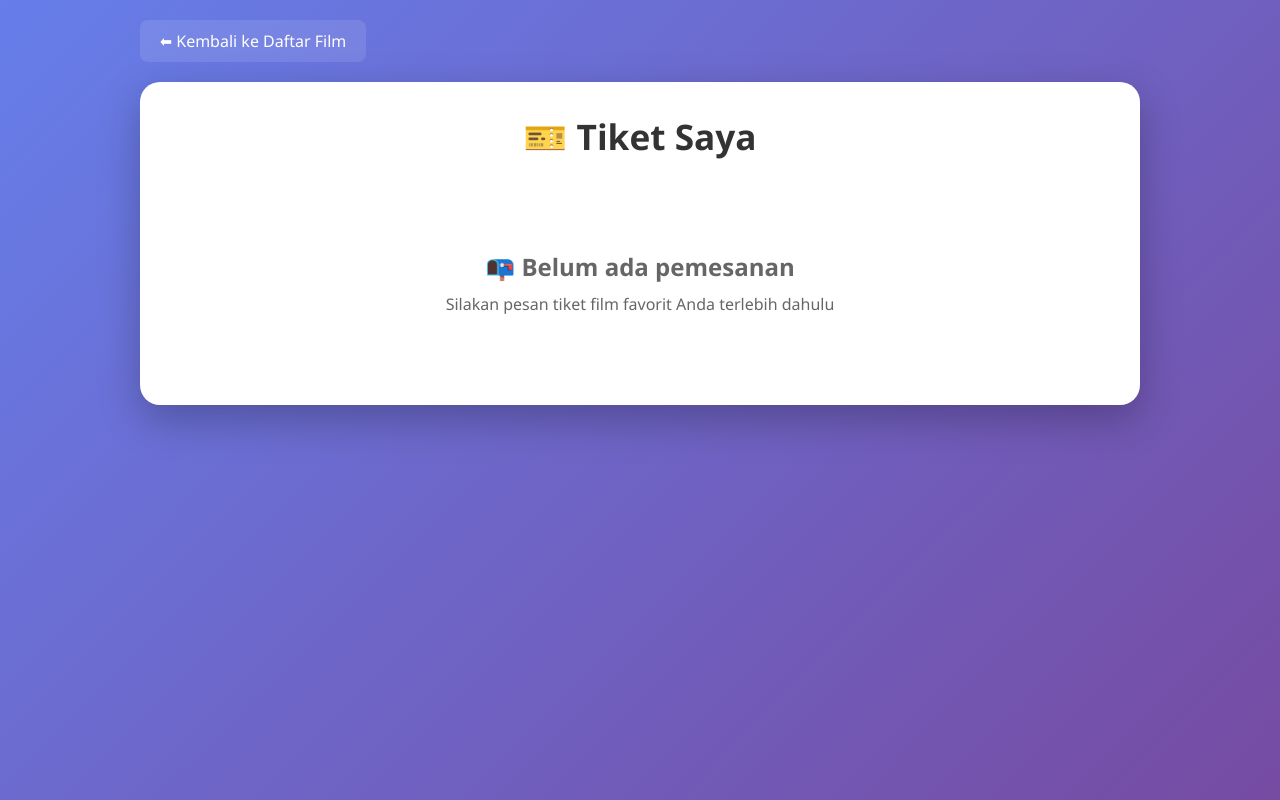
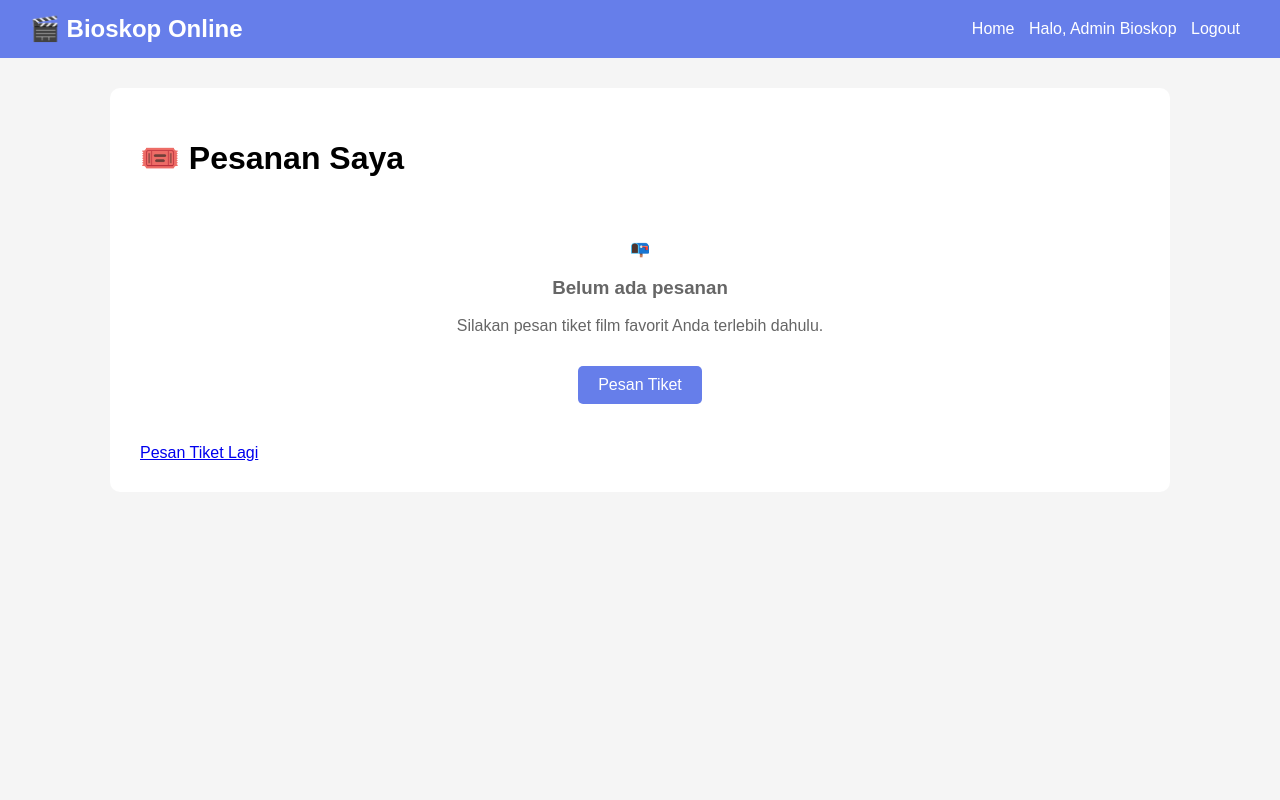
Before and after one commit to ItsShika24/PL-Boss, a PHP site: page /my_booking.php in a window 1280 px wide. Run offline with PHP 8.4, Linux system fonts and the light colour scheme; a user stored in the database is signed in; data comes from the database, SQL or seed files in the repository.

Commit message:
Update my_booking.php

```diff
--- a/UTS/user/my_booking.php
+++ b/UTS/user/my_booking.php
@@ -1,270 +1,214 @@
 <?php
-// Start session hanya jika belum ada
-if (session_status() === PHP_SESSION_NONE) {
 session_start();
+require_once '../config.php';
+
+if (!isset($_SESSION['user_id'])) {
+    header('Location: login.php');
+    exit;
 }
 
-// Buat koneksi database manual untuk user
-$host = "localhost";
-$user = "root";
-$pass = "";
-$dbname = "bioskop_online";
+// Ambil data booking user saja
+$sql = "SELECT b.*, f.nama AS nama_film, s.nama_studio, jt.tanggal_tayang, jt.jam_tayang, k.kode_kursi
+        FROM booking b
+        JOIN jadwal_tayang jt ON b.id_jadwal = jt.id_jadwal
+        JOIN film f ON jt.id_film = f.id_film
+        JOIN studio s ON jt.id_studio = s.id_studio
+        JOIN kursi k ON b.id_kursi = k.id_kursi
+        WHERE b.id_user = ?
+        ORDER BY b.id_booking DESC";
 
-$user_conn = mysqli_connect($host, $user, $pass, $dbname);
-
-// Check connection
-if (!$user_conn) {
-    die("Koneksi database gagal: " . mysqli_connect_error());
-}
-
-if (!isset($_SESSION['user_id'])) {
-    header("Location: login.php");
-    exit();
-}
-
-// Ambil data booking user
-$bookings = [];
-$sql = "SELECT b.*, f.nama as nama_film, f.harga, j.tanggal_tayang, j.jam_tayang, s.nama_studio
-        FROM booking b
-        JOIN jadwal_tayang j ON b.id_jadwal = j.id_jadwal
-        JOIN film f ON j.id_film = f.id_film
-        JOIN studio s ON j.id_studio = s.id_studio
-        WHERE b.id_user = {$_SESSION['user_id']}
-        ORDER BY b.tanggal_pesan DESC";
-$result = mysqli_query($user_conn, $sql);
-if ($result && mysqli_num_rows($result) > 0) {
-    while ($row = mysqli_fetch_assoc($result)) {
-        $bookings[] = $row;
-    }
-}
+$stmt = $pdo->prepare($sql);
+$stmt->execute([$_SESSION['user_id']]);
+$bookings = $stmt->fetchAll(PDO::FETCH_ASSOC);
 ?>
-
 
 <!DOCTYPE html>
 <html lang="id">
+
 <head>
     <meta charset="UTF-8">
-    <meta name="viewport" content="width=device-width, initial-scale=1.0">
-    <title>Tiket Saya - Bioskop Online</title>
+    <title>Pesanan Saya</title>
     <style>
-        * {
+        body {
+            font-family: Arial;
             margin: 0;
-            padding: 0;
-            box-sizing: border-box;
+            background: #f5f5f5;
         }
 
-        body {
-            font-family: 'Segoe UI', Tahoma, Geneva, Verdana, sans-serif;
-            background: linear-gradient(135deg, #667eea 0%, #764ba2 100%);
-            min-height: 100vh;
-            padding: 20px;
+        .navbar {
+            background: #667eea;
+            color: white;
+            padding: 15px 30px;
+            display: flex;
+            justify-content: space-between;
+            align-items: center;
+        }
+
+        .navbar h2 {
+            margin: 0;
+        }
+
+        .nav-links a {
+            color: white;
+            text-decoration: none;
+            margin: 0 10px;
         }
 
         .container {
             max-width: 1000px;
-            margin: 0 auto;
+            margin: 30px auto;
+            background: white;
+            padding: 30px;
+            border-radius: 10px;
         }
 
-        .back-btn {
-            display: inline-flex;
-            align-items: center;
-            gap: 8px;
-            color: white;
-            text-decoration: none;
-            margin-bottom: 20px;
-            padding: 10px 20px;
-            background: rgba(255, 255, 255, 0.1);
-            border-radius: 8px;
-            transition: all 0.3s;
+        .success {
+            background: #e8f5e8;
+            color: #2e7d32;
+            padding: 10px;
+            border-radius: 5px;
+            margin-bottom: 15px;
         }
 
-        .back-btn:hover {
-            background: rgba(255, 255, 255, 0.2);
-            transform: translateX(-5px);
-        }
-
-        .bookings-card {
-            background: white;
-            border-radius: 20px;
-            padding: 30px;
-            box-shadow: 0 15px 40px rgba(0, 0, 0, 0.25);
-            animation: slideUp 0.6s ease-out;
-        }
-
-        @keyframes slideUp {
-            from {
-                opacity: 0;
-                transform: translateY(30px);
-            }
-            to {
-                opacity: 1;
-                transform: translateY(0);
-            }
-        }
-
-        .page-title {
-            color: #333;
-            margin-bottom: 30px;
-            text-align: center;
-            font-size: 2.2em;
-        }
-
-        .booking-item {
-            background: #f8f9fa;
-            border-radius: 15px;
-            padding: 25px;
+        .booking-card {
+            border: 1px solid #ddd;
+            border-radius: 10px;
+            padding: 20px;
             margin-bottom: 20px;
-            border-left: 5px solid #667eea;
-            transition: all 0.3s;
-        }
-
-        .booking-item:hover {
-            transform: translateY(-5px);
-            box-shadow: 0 5px 20px rgba(0, 0, 0, 0.1);
+            background: #f9f9f9;
         }
 
         .booking-header {
             display: flex;
-            justify-content: between;
+            justify-content: space-between;
+            /* PERBAIKI: ganti 'between' jadi 'space-between' */
             align-items: center;
             margin-bottom: 15px;
         }
 
-        .movie-title {
-            font-size: 1.4em;
-            color: #333;
+        .booking-id {
             font-weight: bold;
+            color: #667eea;
+            font-size: 18px;
         }
 
-        .booking-id {
-            background: #667eea;
-            color: white;
-            padding: 5px 12px;
-            border-radius: 20px;
-            font-size: 0.9em;
+        .booking-date {
+            color: #666;
         }
 
         .booking-details {
             display: grid;
             grid-template-columns: repeat(auto-fit, minmax(200px, 1fr));
             gap: 15px;
-            margin-bottom: 15px;
         }
 
         .detail-item {
-            display: flex;
-            flex-direction: column;
+            margin-bottom: 8px;
         }
 
         .detail-label {
-            font-size: 0.9em;
-            color: #666;
-            margin-bottom: 5px;
+            font-weight: bold;
+            color: #333;
         }
 
         .detail-value {
-            font-weight: 600;
-            color: #333;
-        }
-
-        .booking-footer {
-            display: flex;
-            justify-content: space-between;
-            align-items: center;
-            padding-top: 15px;
-            border-top: 1px solid #ddd;
-        }
-
-        .total-price {
-            font-size: 1.3em;
-            font-weight: bold;
-            color: #667eea;
-        }
-
-        .booking-status {
-            background: #4caf50;
-            color: white;
-            padding: 6px 15px;
-            border-radius: 20px;
-            font-size: 0.9em;
-            font-weight: bold;
-        }
-
-        .no-bookings {
-            text-align: center;
-            padding: 60px 20px;
             color: #666;
         }
 
-        .no-bookings h3 {
-            font-size: 1.5em;
-            margin-bottom: 10px;
+        .no-booking {
+            text-align: center;
+            padding: 40px;
+            color: #666;
         }
 
-        @media (max-width: 768px) {
-            .booking-details {
-                grid-template-columns: 1fr;
-            }
-
-            .booking-footer {
-                flex-direction: column;
-                gap: 15px;
-                align-items: flex-start;
-            }
+        .btn-pesan {
+            display: inline-block;
+            padding: 10px 20px;
+            background: #667eea;
+            color: white;
+            text-decoration: none;
+            border-radius: 5px;
+            margin-top: 15px;
         }
     </style>
 </head>
+
 <body>
+    <div class="navbar">
+        <h2>🎬 Bioskop Online</h2>
+        <div class="nav-links">
+            <a href="index.php">Home</a>
+            <span>Halo, <?= htmlspecialchars($_SESSION['user_nama']) ?></span>
+            <a href="logout.php">Logout</a>
+        </div>
+    </div>
+
     <div class="container">
-        <a href="index.php" class="back-btn">⬅ Kembali ke Daftar Film</a>
+        <h1>🎟️ Pesanan Saya</h1>
 
-        <div class="bookings-card">
-            <h1 class="page-title">🎫 Tiket Saya</h1>
+        <?php if (isset($_SESSION['booking_success'])): ?>
+            <div class="success">
+                <?= $_SESSION['booking_success'] ?>
+            </div>
+            <?php unset($_SESSION['booking_success']); ?>
+        <?php endif; ?>
 
         <?php if (empty($bookings)): ?>
-                <div class="no-bookings">
-                    <h3>📭 Belum ada pemesanan</h3>
-                    <p>Silakan pesan tiket film favorit Anda terlebih dahulu</p>
+            <div class="no-booking">
+                <div>📭</div>
+                <h3>Belum ada pesanan</h3>
+                <p>Silakan pesan tiket film favorit Anda terlebih dahulu.</p>
+                <a href="index.php" class="btn-pesan">Pesan Tiket</a>
             </div>
         <?php else: ?>
             <?php foreach ($bookings as $booking): ?>
-                    <div class="booking-item">
+                <div class="booking-card">
                     <div class="booking-header">
-                            <div class="movie-title"><?php echo htmlspecialchars($booking['nama_film']); ?></div>
-                            <div class="booking-id">#<?php echo $booking['id_booking']; ?></div>
+                        <div class="booking-id">Booking #<?= $booking['id_booking'] ?></div>
+                        <div class="booking-date">Tanggal Pesan: <?= date('d/m/Y', strtotime($booking['tanggal_pesan'])) ?></div>
                     </div>
 
                     <div class="booking-details">
                         <div class="detail-item">
-                                <span class="detail-label">📅 Tanggal Tayang</span>
-                                <span class="detail-value"><?php echo date('d M Y', strtotime($booking['tanggal_tayang'])); ?></span>
+                            <div class="detail-label">Film</div>
+                            <div class="detail-value"><?= htmlspecialchars($booking['nama_film']) ?></div>
                         </div>
+
                         <div class="detail-item">
-                                <span class="detail-label">⏰ Jam Tayang</span>
-                                <span class="detail-value"><?php echo date('H:i', strtotime($booking['jam_tayang'])); ?></span>
+                            <div class="detail-label">Studio</div>
+                            <div class="detail-value"><?= $booking['nama_studio'] ?></div>
                         </div>
+
                         <div class="detail-item">
-                                <span class="detail-label">🎭 Studio</span>
-                                <span class="detail-value"><?php echo htmlspecialchars($booking['nama_studio']); ?></span>
+                            <div class="detail-label">Tanggal Tayang</div>
+                            <div class="detail-value"><?= date('d/m/Y', strtotime($booking['tanggal_tayang'])) ?></div>
                         </div>
+
                         <div class="detail-item">
-                                <span class="detail-label">💺 Kursi</span>
-                                <span class="detail-value"><?php echo $booking['kode_kursi'] ?? '-'; ?></span>
+                            <div class="detail-label">Jam Tayang</div>
+                            <div class="detail-value"><?= date('H:i', strtotime($booking['jam_tayang'])) ?></div>
+                        </div>
+
+                        <div class="detail-item">
+                            <div class="detail-label">Kursi</div>
+                            <div class="detail-value"><?= $booking['kode_kursi'] ?></div>
+                        </div>
+
+                        <div class="detail-item">
+                            <div class="detail-label">Total Harga</div>
+                            <div class="detail-value" style="color: #2ecc71; font-weight: bold;">
+                                Rp <?= number_format($booking['total_harga'], 0, ',', '.') ?>
                             </div>
                         </div>
 
-                        <div class="booking-footer">
-                            <div class="total-price">
-                                Rp <?php echo number_format($booking['total_harga'], 0, ',', '.'); ?>
-                            </div>
-                            <div class="booking-status">
-                                ✅ Terkonfirmasi
-                            </div>
                     </div>
                 </div>
             <?php endforeach; ?>
         <?php endif; ?>
+        <div class="button-group">
+            <a href="index.php" class="btn btn-secondary">Pesan Tiket Lagi</a>
         </div>
     </div>
 </body>
+
 </html>
```
Lines whose indentation alone changed are shown as unchanged.
